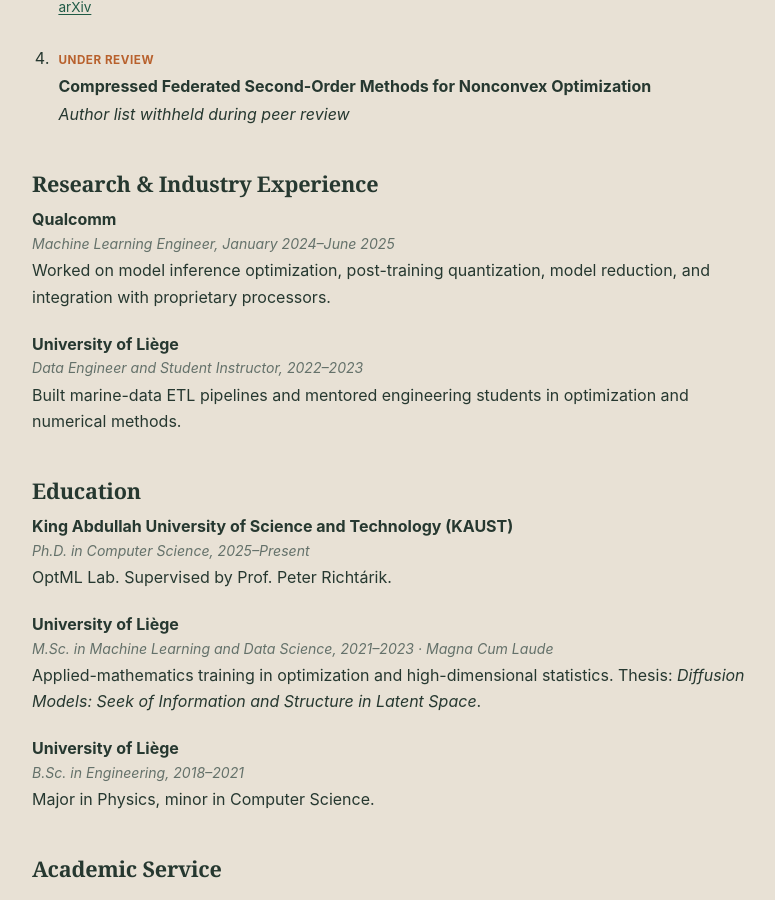
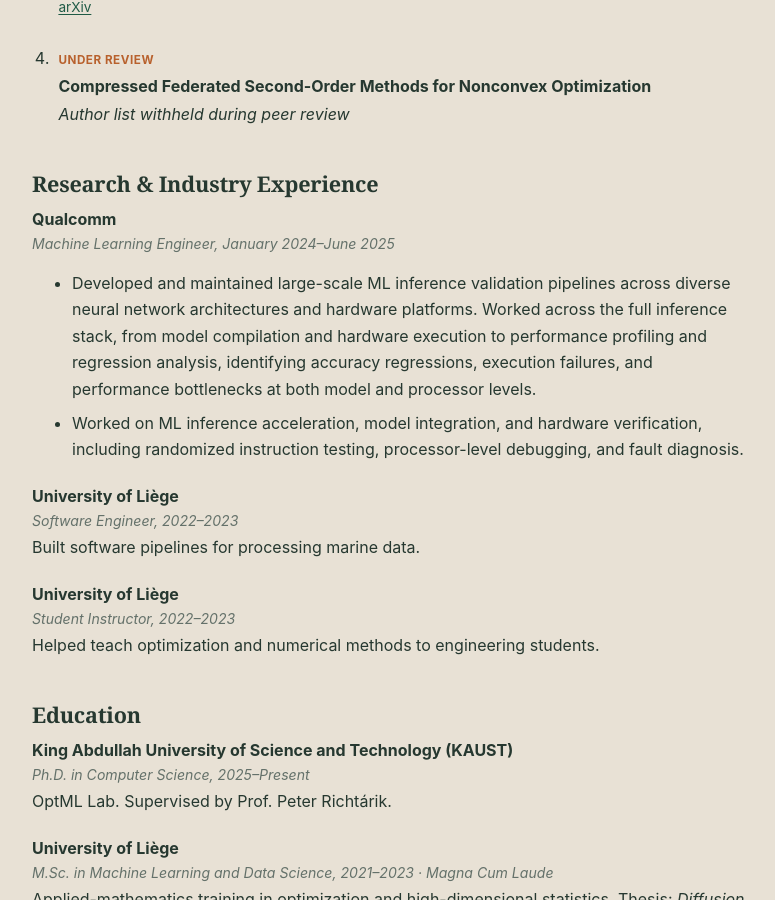
Before and after one commit to yass43/MyPage, a Jekyll site: the page built from _pages/about.md, in a window 1280 px wide and 900 px high, scrolled down 1405 px. Shown: the whole window, without its empty margins (248-1023 px from the left). Built offline with Jekyll 4.4.1, drawn with Linux system fonts in a browser that asks for light colours; a style sheet for code colours, icons or effects is not loaded.

Commit message:
Improving the experience section

```diff
--- a/_pages/about.md
+++ b/_pages/about.md
@@ -61,13 +61,22 @@ Optimization for Machine Learning · Large-Scale and Distributed Learning · Fed
 <div class="plain-entry">
   <strong>Qualcomm</strong>
   <em>Machine Learning Engineer, January 2024–June 2025</em>
-  <p>Worked on model inference optimization, post-training quantization, model reduction, and integration with proprietary processors.</p>
+  <ul>
+    <li>Developed and maintained large-scale ML inference validation pipelines across diverse neural network architectures and hardware platforms. Worked across the full inference stack, from model compilation and hardware execution to performance profiling and regression analysis, identifying accuracy regressions, execution failures, and performance bottlenecks at both model and processor levels.</li>
+    <li>Worked on ML inference acceleration, model integration, and hardware verification, including randomized instruction testing, processor-level debugging, and fault diagnosis.</li>
+  </ul>
 </div>
 
 <div class="plain-entry">
   <strong>University of Liège</strong>
-  <em>Data Engineer and Student Instructor, 2022–2023</em>
-  <p>Built marine-data ETL pipelines and mentored engineering students in optimization and numerical methods.</p>
+  <em>Software Engineer, 2022–2023</em>
+  <p>Built software pipelines for processing marine data.</p>
+</div>
+
+<div class="plain-entry">
+  <strong>University of Liège</strong>
+  <em>Student Instructor, 2022–2023</em>
+  <p>Helped teach optimization and numerical methods to engineering students.</p>
 </div>
 
 ## Education
```
